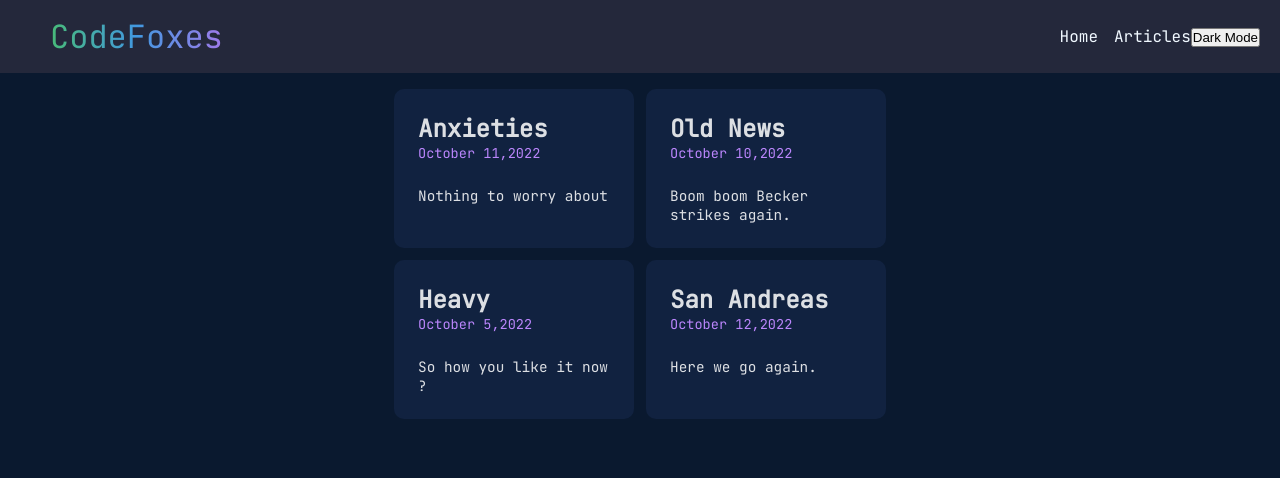
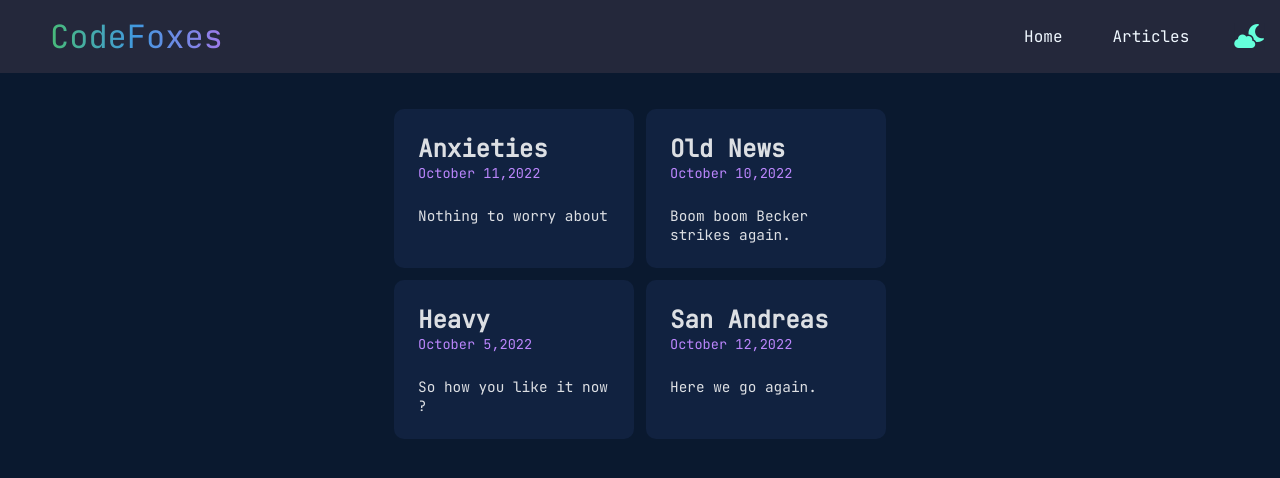
Before and after one commit to Amool-kk/To-Learn-Problems, a React (Create React App) app in the folder client/: page /articles in a window 1280 px wide. Shown: the top 478 px of the page. Built offline with nearby package versions, Linux system fonts and the light colour scheme.

Commit message:
slight styling changes and refactors

```diff
--- a/client/package.json
+++ b/client/package.json
@@ -3,11 +3,14 @@
   "version": "0.1.0",
   "private": true,
   "dependencies": {
+    "@fortawesome/fontawesome-svg-core": "^6.2.0",
     "@testing-library/jest-dom": "^5.16.5",
     "@testing-library/react": "^13.4.0",
     "@testing-library/user-event": "^13.5.0",
+    "font-awesome": "^4.7.0",
     "react": "^18.2.0",
     "react-dom": "^18.2.0",
+    "react-icons": "^4.4.0",
     "react-router-dom": "^6.4.2",
     "react-scripts": "5.0.1",
     "web-vitals": "^2.1.4"
--- a/client/public/index.html
+++ b/client/public/index.html
@@ -3,6 +3,13 @@
   <head>
     <meta charset="utf-8" />
     <link rel="icon" href="%PUBLIC_URL%/favicon.ico" />
+    <link
+      rel="stylesheet"
+      href="https://cdnjs.cloudflare.com/ajax/libs/font-awesome/6.2.0/css/all.min.css"
+      integrity="sha512-xh6O/CkQoPOWDdYTDqeRdPCVd1SpvCA9XXcUnZS2FmJNp1coAFzvtCN9BmamE+4aHK8yyUHUSCcJHgXloTyT2A=="
+      crossorigin="anonymous"
+      referrerpolicy="no-referrer"
+    />
     <meta name="viewport" content="width=device-width, initial-scale=1" />
     <meta name="theme-color" content="#000000" />
     <meta
--- a/client/src/App.css
+++ b/client/src/App.css
@@ -8,3 +8,15 @@ body {
   background:  #0a192f;
   color:transparent;
 }
+body::-webkit-scrollbar {
+  width: 10px;
+}
+
+body::-webkit-scrollbar-track {
+  background-color:#0a192f ;
+}
+
+body::-webkit-scrollbar-thumb {
+ background-color:#24283b;
+
+}
--- /dev/null
+++ b/client/src/Contexts/Buttons.css
@@ -0,0 +1,13 @@
+.theme-Btn{
+    scale:1.8;
+    border:none;
+    color:#64ffda;
+    background:#24283b;
+    transition:scale 0.2s ease-in;
+}
+
+.theme-Btn:hover{
+    scale:2.5;
+    cursor:pointer;
+    z-index:1;
+}
--- /dev/null
+++ b/client/src/Contexts/Buttons.js
@@ -0,0 +1,21 @@
+import { useState } from "react";
+import "./Buttons.css";
+
+const Buttons = () => {
+  const [theme, setTheme] = useState("dark");
+  const handleToggle = () => {
+    const newTheme = theme === "light" ? "dark" : "light";
+    setTheme(newTheme);
+  };
+  return (
+    <button className="theme-Btn" onClick={handleToggle}>
+      {theme === "light" ? (
+        <i class="fa-regular fa-sun"></i>
+      ) : (
+        <i class="fa-solid fa-cloud-moon"></i>
+      )}
+    </button>
+  );
+};
+
+export default Buttons;
--- a/client/src/components/Navbar/Navbar.css
+++ b/client/src/components/Navbar/Navbar.css
@@ -5,6 +5,8 @@
     display:flex;
     align-items: center;
     justify-content: space-between;
+    margin-right:auto;
+    margin-left:auto;
   }
 
   .navbar h1{
@@ -20,9 +22,20 @@
   .navbar .links{
     margin-left:auto;
     margin-right:20px;
+    display:flex;
+    flex-direction: row;
+    justify-content: space-between;
   }
+
   .navbar a{
-    margin-left:16px;
+    margin-right:50px;
     text-decoration:none;
     color:aliceblue;
+    transition: scale 0.2s ease-in;
   }
+  .navbar a:hover {
+    scale: 1.1;
+    color:#9f7aea;
+    cursor:pointer;
+    z-index: 1;
+  }
--- a/client/src/components/Navbar/Navbar.js
+++ b/client/src/components/Navbar/Navbar.js
@@ -1,6 +1,7 @@
 import React from "react";
+import { Link } from "react-router-dom";
+import Buttons from "../../Contexts/Buttons";
 import "./Navbar.css";
-import { Link } from "react-router-dom";
 
 const Navbar = () => {
   return (
@@ -9,7 +10,9 @@ const Navbar = () => {
       <div className="links">
         <Link to="/">Home</Link>
         <Link to="/articles">Articles</Link>
-        <button className="mode">Dark Mode</button>
+        <button className="mode">
+          <Buttons />
+        </button>
       </div>
     </div>
   );
--- a/client/src/pages/Articles/Articles.css
+++ b/client/src/pages/Articles/Articles.css
@@ -27,23 +27,28 @@ body {
 }
 .cards {
     display: grid;
+    margin:20px auto;
     grid-template-columns: repeat(2, 1fr);
     gap: 0.75rem;
     pointer-events: none;
+
 }
-
+@media screen and (min-width: 992px) {
+  .cards {
+    display: grid;
+    grid-template-columns: 1fr 1fr;
+    /* align-items: start; */
+  }
+}
 .card {
   max-width: 15rem;
   color: #ffffffda;
   padding: 1.5rem;
   background-color: #112240;
-
   pointer-events: auto;
-
   transform: scale(1);
   opacity: 1;
   transition: all 150ms ease-in-out;
-
   display: flex;
   flex-direction: column;
 }
@@ -62,11 +67,9 @@ body {
   font-size: 0.9rem;
 }
 
-
-
 .cards:hover > .card:hover {
   transform: scale(1.15);
-  color:#64ffda;
+  color:#64ffda !important;
   box-shadow: 0 0 10px rgba(0,0,0,0.5);
   cursor:pointer;
   z-index: 1;
```
Also changed, not shown: 1 other file (tests, documents, lock files or other folders).
